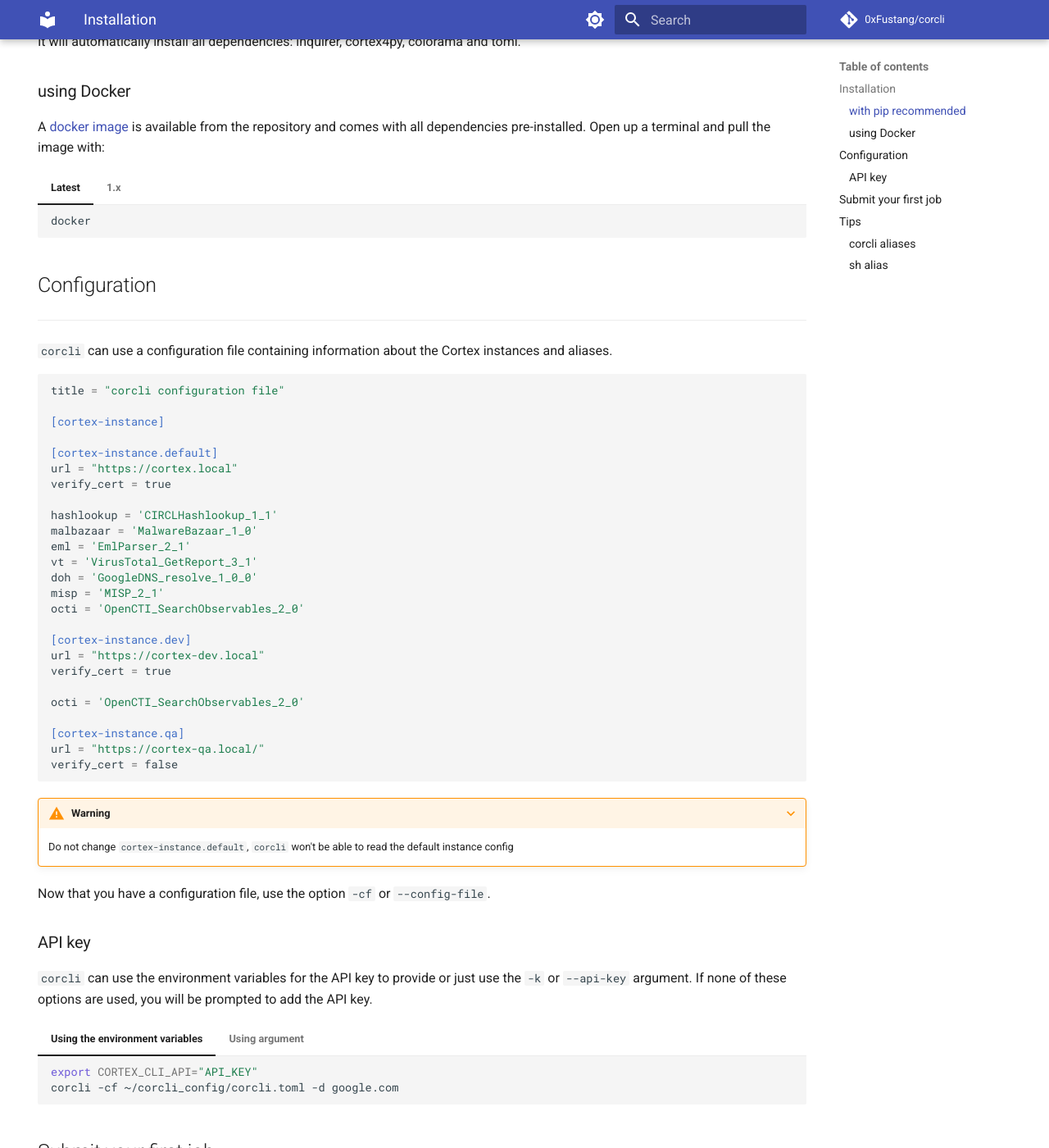
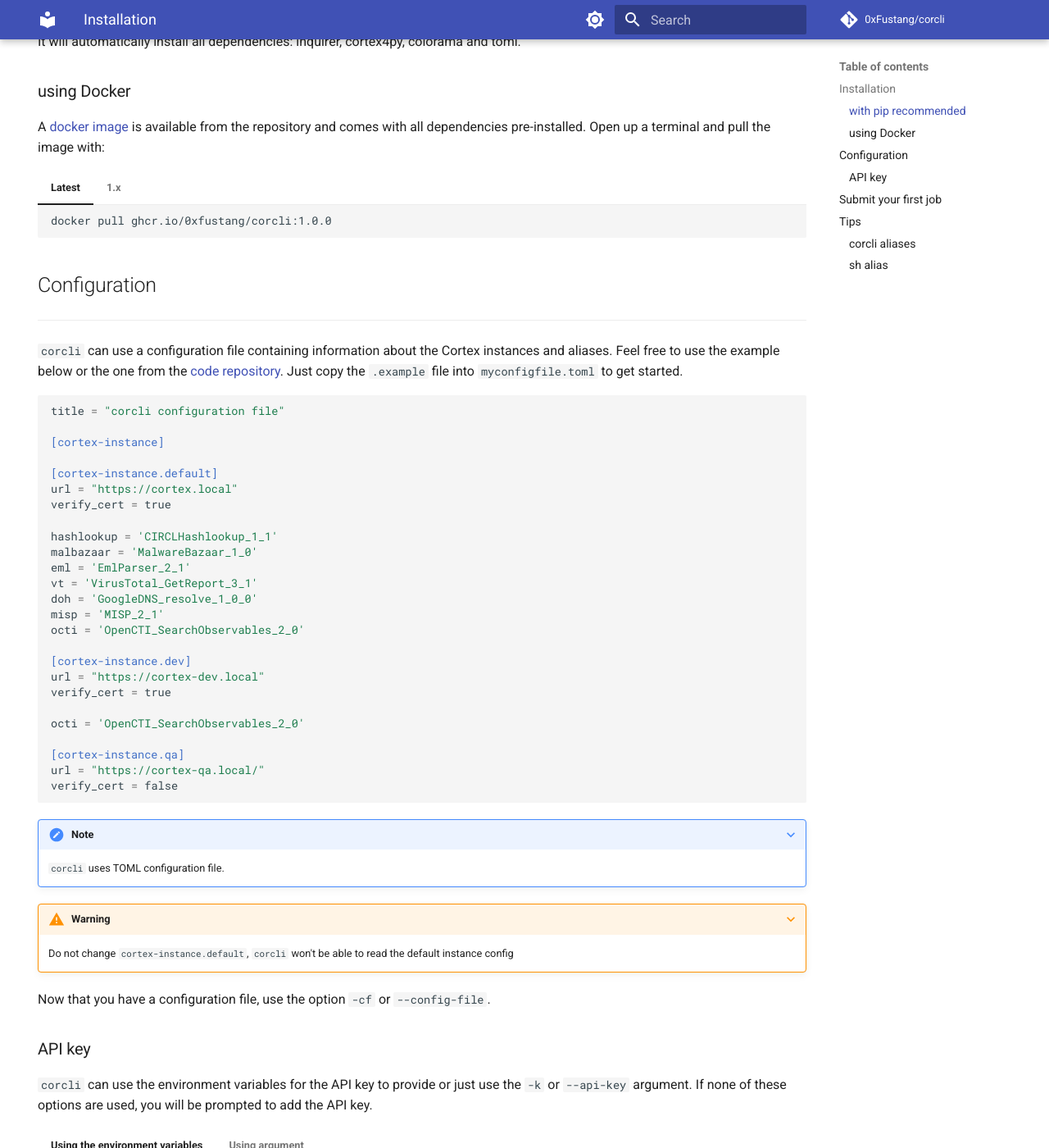
Before and after one commit to 0xFustang/corcli-docs, an MkDocs documentation site: the page built from docs/getting-started.md, in a window 1280 px wide and 1400 px high, scrolled down 492 px. Shown: the whole window at 82% size. Built offline with MkDocs 1.6.1 and Material for MkDocs 9.7.7, drawn with Linux system fonts in a browser that asks for light colours; comment, search, counter and statistics services are not loaded.

Commit message:
[UPD] - moar docs

````diff
--- a/docs/getting-started.md
+++ b/docs/getting-started.md
@@ -37,13 +37,13 @@
 === "Latest"
 
     ```sh
-    docker
+    docker pull ghcr.io/0xfustang/corcli:1.0.0
     ```
 
 === "1.x"
 
     ```sh
-    docker
+    docker pull ghcr.io/0xfustang/corcli:1.x
     ```
 
 [docker image]: https://pypi.org/project/corcli/
@@ -51,7 +51,7 @@
 ## Configuration
 ---
 
-`corcli` can use a configuration file containing information about the Cortex instances and aliases.
+`corcli` can use a configuration file containing information about the Cortex instances and aliases. Feel free to use the example below or the one from the [code repository]. Just copy the `.example` file into `myconfigfile.toml` to get started.
 
 ```toml
 title = "corcli configuration file"
@@ -81,11 +81,17 @@
 verify_cert = false
 ```
 
+???+ note
+
+    `corcli` uses TOML configuration file.
+
 ???+ warning
 
     Do not change `cortex-instance.default`, `corcli` won't be able to read the default instance config
 
 Now that you have a configuration file, use the option `-cf` or `--config-file`.
+
+[code repository]: https://github.com/0xFustang/corcli/blob/main/ccli_config.toml.example
 
 ### API key
 
@@ -163,5 +169,5 @@
 === "Docker"
 
     ```sh
-    alias corcli='docker run -ti -e CORTEX_CLI_API=$CORTEX_CLI_API --rm -v $CONFIG_PATH:/app/config/ -v $(pwd):/app/ corcli_docker_url corcli -cf config/corcli.toml'
+    alias corcli='docker run -ti -e CORTEX_CLI_API=$CORTEX_CLI_API --rm -v $CONFIG_PATH:/app/config/ -v $(pwd):/app/ ghcr.io/0xfustang/corcli:1.0.0 corcli -cf config/corcli.toml'
     ```
````
